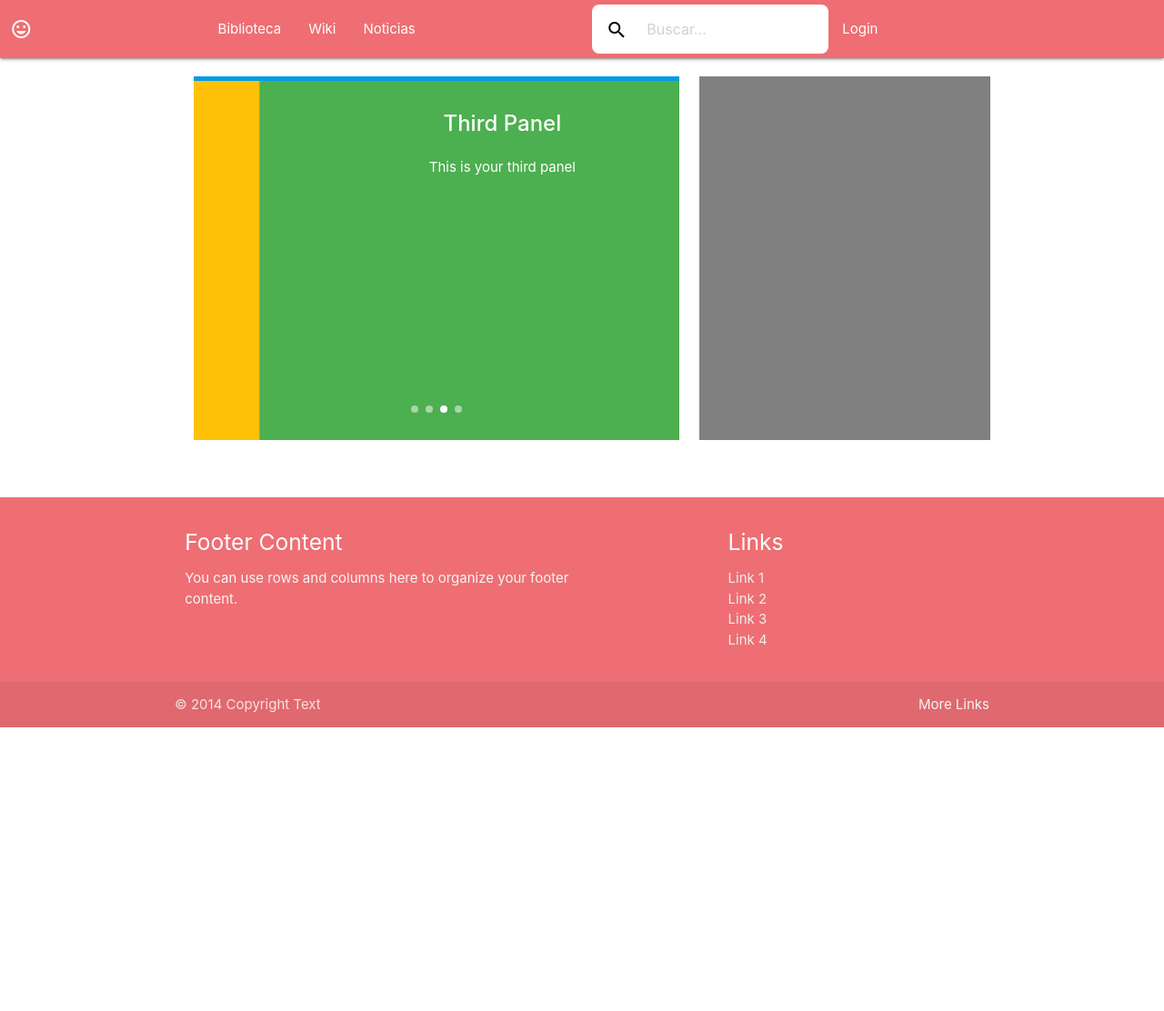
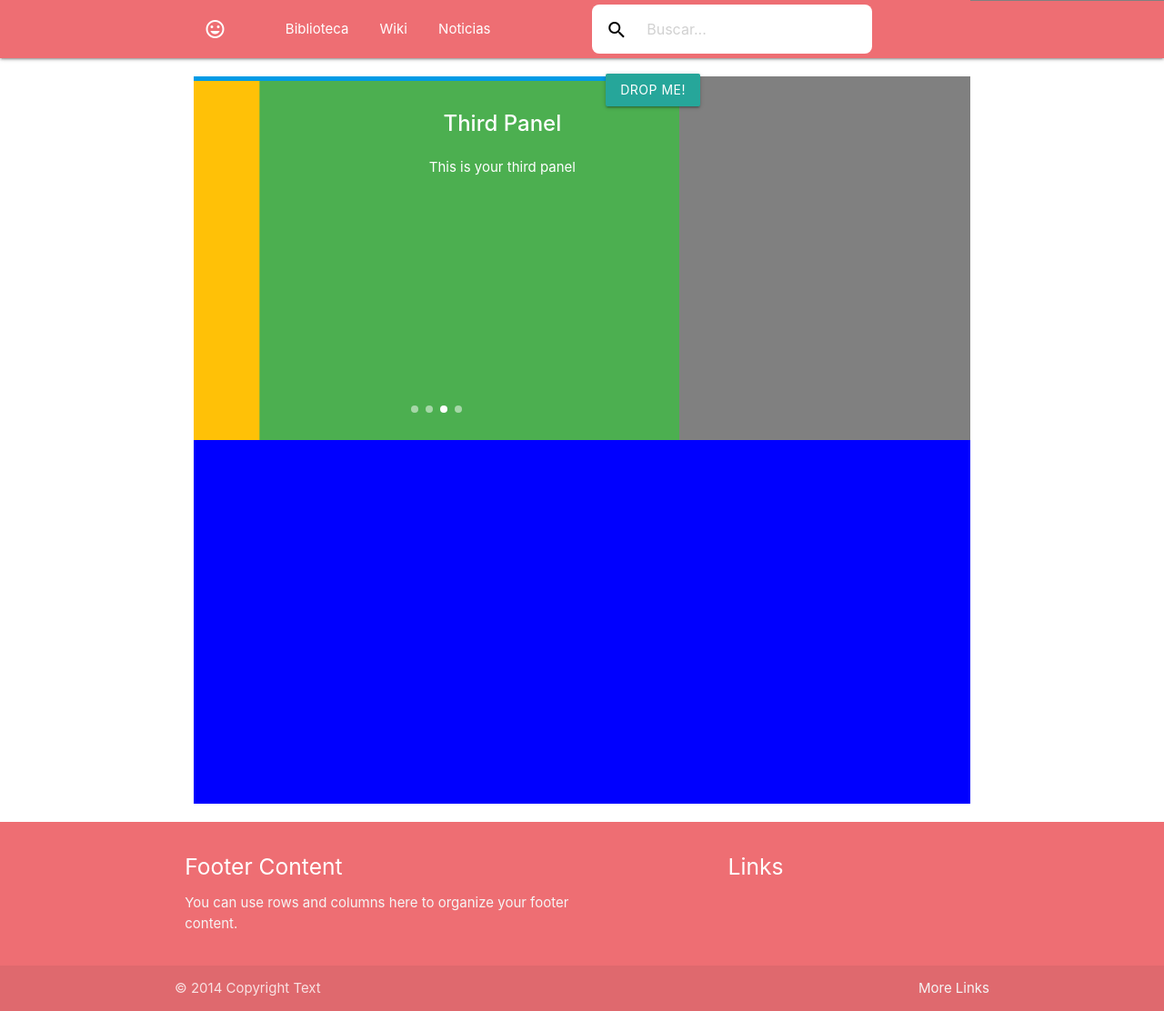
Before and after one commit to CristianUrrea/ReadZone, a PHP site: page /home.php in a window 1280 px wide. Shown: the whole page at 91% size. Before the commit the page ends 800 px from the top, so only its background shows below. Run offline with PHP 8.4, Linux system fonts and the light colour scheme; some libraries are stand-ins or nearby versions.

Commit message:
Add files via upload
Actualizacion header nav, main y footer

```diff
--- a/css/home.css
+++ b/css/home.css
@@ -1,36 +1,74 @@
+body {
+    display: flex;
+    min-height: 100vh;
+    flex-direction: column;
+}
+main {
+    flex: 1 0 auto;
+}
 /*################ HEADER ################*/
+
+
 /*################ BAR NAV ################*/
+
 #search {
-  width: 200px;
     margin-top: 5px;
     border-radius: 8px;
     -webkit-appearance: none
 }
+
 #icon-search {
     margin-top: -4px;
 }
+
+#ul-div-nav-home-links {
+    text-align: center;
+}
+
+#ul-div-nav-home-links li {
+    display: inline;
+    float: none;
+}
+
+#ul-div-nav-home-links li a {
+    display: inline-block;
+}
+
+
 /*#######################################*/
+
+
 /*################ MAIN ################*/
+
+
 /*################ CONTENT  ################*/
 
-#divFather {
+#div-content-home {
     margin-top: 20px;
-  margin-bottom: 20px;
 }
-#divFather, #divFather2, #div2{
+
+#div-content-home,
+#div-content-home-recomendations,
+#div-content-home-one-ranking {
     height: 400px;
 }
-#div1 {
-  height: 100%;
-  background-color: lightgreen;
-}
-#div2 {
-  background-color: grey;
-}
+
 #btn-sign-up {
     background-color: #ef5350;
 }
+
+#div-content-home-one-ranking {
+    background-color: grey;
+}
+
+#div-content-home-recomendations {
+  background-color: blue;
+  margin-top: -20px;
+}
+
+
 /*################ BARRA DE PROGRESO  ################*/
+
 .carousel-progress-bar-timer {
     display: block;
     height: 5px;
@@ -54,21 +92,25 @@
     transition: width 4s linear;
 }
 
-.carousel
-  .transition-timer-carousel-left-progress-bar.stopanimation,
-.carousel
-  .transition-timer-carousel-progress-bar.stopanimation {
+.carousel .transition-timer-carousel-left-progress-bar.stopanimation,
+.carousel .transition-timer-carousel-progress-bar.stopanimation {
     /* class to fix IE bug that make transition continue even when you remove the class .animate */
     -webkit-transition: none !important;
     -moz-transition: none !important;
     -o-transition: none !important;
     transition: none !important;
 }
+
+
 /*#######################################*/
+
+
 /*################ FOOTER ################*/
+
 footer {
-  position:fixed;
-  bottom:0;
-  left:0;
-  width:100%;
+  margin-top: 20px;
 }
+
+.dropdown-content{
+    overflow: visible !important;
+}
--- a/home.php
+++ b/home.php
@@ -21,19 +21,27 @@
                 height: 56px !important;
             }
         }
+
         @media only screen and (min-width: 601px) {
             .searchbarfix {
                 height: 54px !important;
             }
         }
+
         .navfix {
             position: relative;
             margin-right: 0;
         }
+
         .navfix2 {
             position: absolute;
         }
+
+        .dropdown-content{
+            overflow: visible !important;
+        }
     </style>
+
 </head>
 
 <body>
@@ -43,14 +51,16 @@
             <nav class="nav-border">
                 <div class="nav-wrapper">
                     <div class="row">
-                        <div id="div-logo" class="col s12 m2 l2">
-                            <a hef="#!" class="brand-logo"><i class="material-icons">tag_faces</i></a>
+                        <div class="col s12 m2 l2">
                             <a href="#" class="left sidenav-trigger" data-target="mobile-nav">
                                 <i class="material-icons white-text">menu</i>
                             </a>
                         </div>
-                        <div class="col s12 m4 l4">
+                        <div class="col s12 m3 l4">
+                            <a hef="#!" class="brand-logo"><i class="material-icons">tag_faces</i></a>
                             <ul id="ul-div-nav-home-links" class="hide-on-med-and-down">
+                                <li></li>
+                                <li></li>
                                 <li>
                                     <a class="search-hide" href="#">Biblioteca</a>
                                 </li>
@@ -62,17 +72,9 @@
                                 </li>
                             </ul>
                         </div>
-                        <!--
                         <div class="col s12 m3 l4">
-                            <ul class="right hide-on-med-and-down">
-
-                            </ul>
-                        </div>
-                      -->
-                        <div class="col s12 m2 l6">
-                            <ul class="hide-on-med-and-down">
+                            <ul id="ul-div-nav-home-search-login" class="hide-on-med-and-down right">
                                 <li>
-                                  <form id="navbarsearch">
                                     <div class="navfix">
                                         <div id="navfix2" style="">
                                             <div class="input-field">
@@ -84,8 +86,22 @@
                                     </div>
                                     </form>
                                 </li>
-                                <li><a href="#" class="white-text">Login</a></li>
+                                <li>
+                                  <!-- Dropdown Trigger -->
+                                  <a class='dropdown-trigger btn' href='#' data-target='dropdown1'>Drop Me!</a>
+                                  <!-- Dropdown Structure -->
+                                  <ul id='dropdown1' class='dropdown-content'>
+                                    <li><a href="#!">one</a></li>
+                                    <li><a href="#!">two</a></li>
+                                    <li class="divider" tabindex="-1"></li>
+                                    <li><a href="#!">three</a></li>
+                                    <li><a href="#!"><i class="material-icons">view_module</i>four</a></li>
+                                    <li><a href="#!"><i class="material-icons">cloud</i>five</a></li>
                                   </ul>
+                                </li>
+                            </ul>
+                        </div>
+                        <div style="background-color: grey" class="col s12 m2 l2">
                         </div>
                     </div>
                 </div>
@@ -101,15 +117,17 @@
         <li><a href="#">Perfil</a></li>
     </ul>
     <!--################################-->
+
+
     <main>
 
         <!--################ POPULAR AND RANKING ################-->
-        <div id="divFather">
+        <div id="div-content-home">
             <div class="row">
                 <div class="col s12 m1 l2">
                 </div>
                 <!--################ POPULAR ################-->
-                <div class="carousel carousel-slider center col s12 m10 l5">
+                <div id="div-content-home-popular" class="carousel carousel-slider center col s12 m10 l5">
                     <div class="carousel-fixed-item center">
                         <!-- Timer "progress bar"-->
                         <hr class="carousel-progress-bar-timer animate" />
@@ -131,22 +149,17 @@
                         <p class="white-text">This is your fourth panel</p>
                     </div>
                 </div>
-                <div class="col s15">
-                </div>
                 <!--################ RANKING ################-->
-                <div id="div2" class="col s12 m3 l3 hide-on-med-and-down">
-
-                </div>
-                <div class="col s12 m1 l12">
+                <div id="div-content-home-one-ranking" class="col s12 m3 l3 hide-on-med-and-down">
                 </div>
             </div>
             <!--################ RECOMENDATIONS ################-->
-            <div id="divFather2">
-                <div class="col s12 m1 l1">
+            <div class="row">
+              <div id="div-content-home-two">
+                <div class="col s12 m1 l2">
                 </div>
-                <div id="div3" class="col s12 m10 l10">
+                <div id="div-content-home-recomendations" class="col s12 m10 l8">
                 </div>
-                <div class="col s12 m1 l1">
               </div>
             </div>
         </div>
@@ -163,10 +176,6 @@
               <div class="col l4 offset-l2 s12">
                 <h5 class="white-text">Links</h5>
                 <ul>
-                        <li><a class="grey-text text-lighten-3" href="#!">Link 1</a></li>
-                        <li><a class="grey-text text-lighten-3" href="#!">Link 2</a></li>
-                        <li><a class="grey-text text-lighten-3" href="#!">Link 3</a></li>
-                        <li><a class="grey-text text-lighten-3" href="#!">Link 4</a></li>
                 </ul>
               </div>
             </div>
@@ -184,6 +193,18 @@
     <script type="text/javascript" src="https://code.jquery.com/jquery-2.1.1.min.js"></script>
     <script type="text/javascript" src="https://cdnjs.cloudflare.com/ajax/libs/materialize/1.0.0/js/materialize.min.js"></script>
     <script type="text/javascript" src="js/home.js"></script>
+    <script type="text/javascript">
+      $('.dropdown-trigger').dropdown({
+       inDuration: 300,
+       outDuration: 225,
+       constrain_width: false, // Does not change width of dropdown to that of the activator
+       hover: false, // Activate on hover
+       gutter: ($('.dropdown-content').width()*3)/2.5 + 5, // Spacing from edge
+       belowOrigin: false, // Displays dropdown below the button
+       alignment: 'rigth' // Displays dropdown with edge aligned to the left of button
+     }
+   );
+    </script>
 </body>
 
 </html>
--- a/js/home.js
+++ b/js/home.js
@@ -9,7 +9,7 @@ $(document).ready(function() {
     });
 
     /*################## INPUT SEARCH ##################*/
-    /*
+/*
     window.onload = function() {
         $(document).ready(function() {
             var trig = 1;
```
Lines whose indentation alone changed are shown as unchanged.
